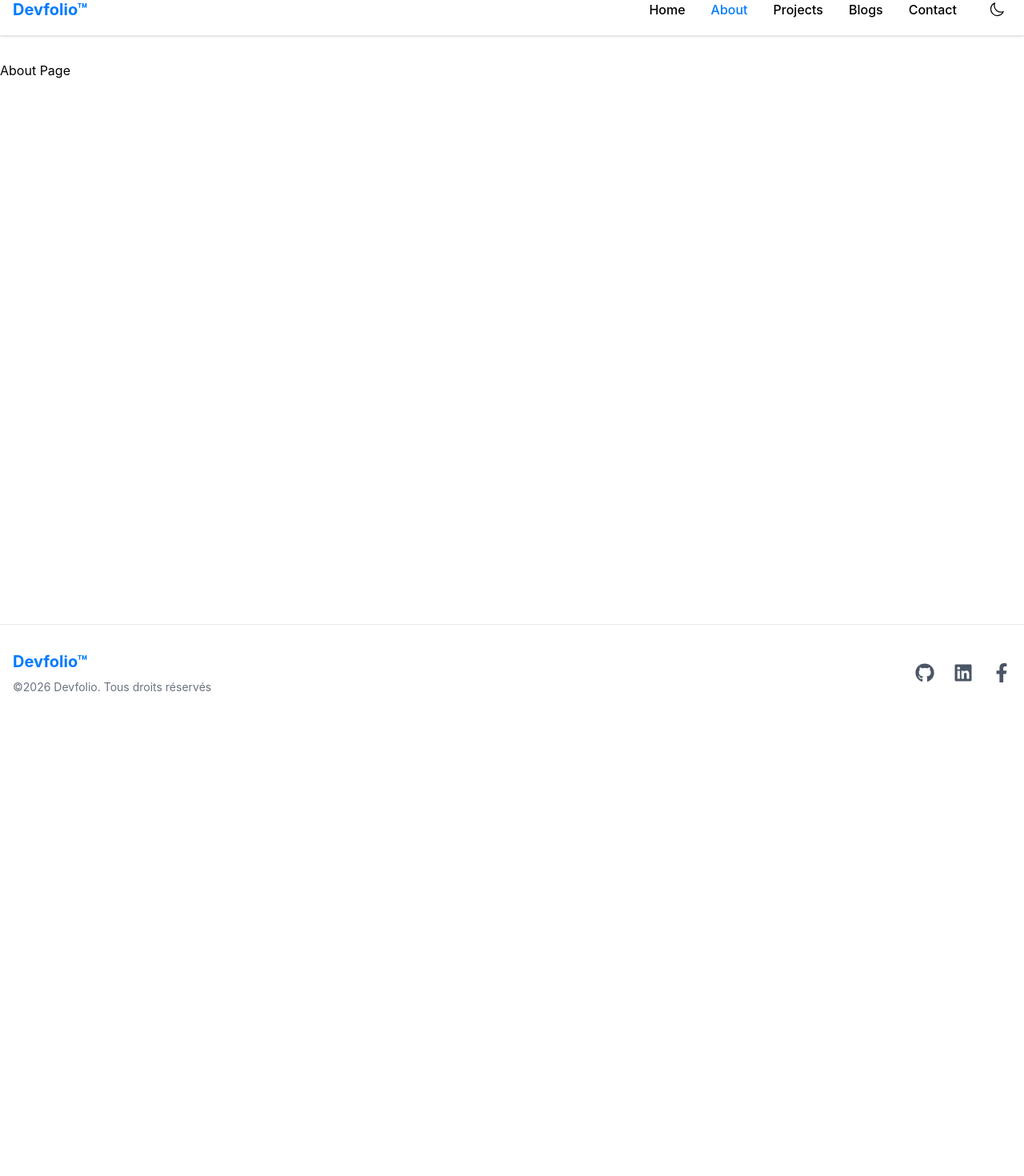
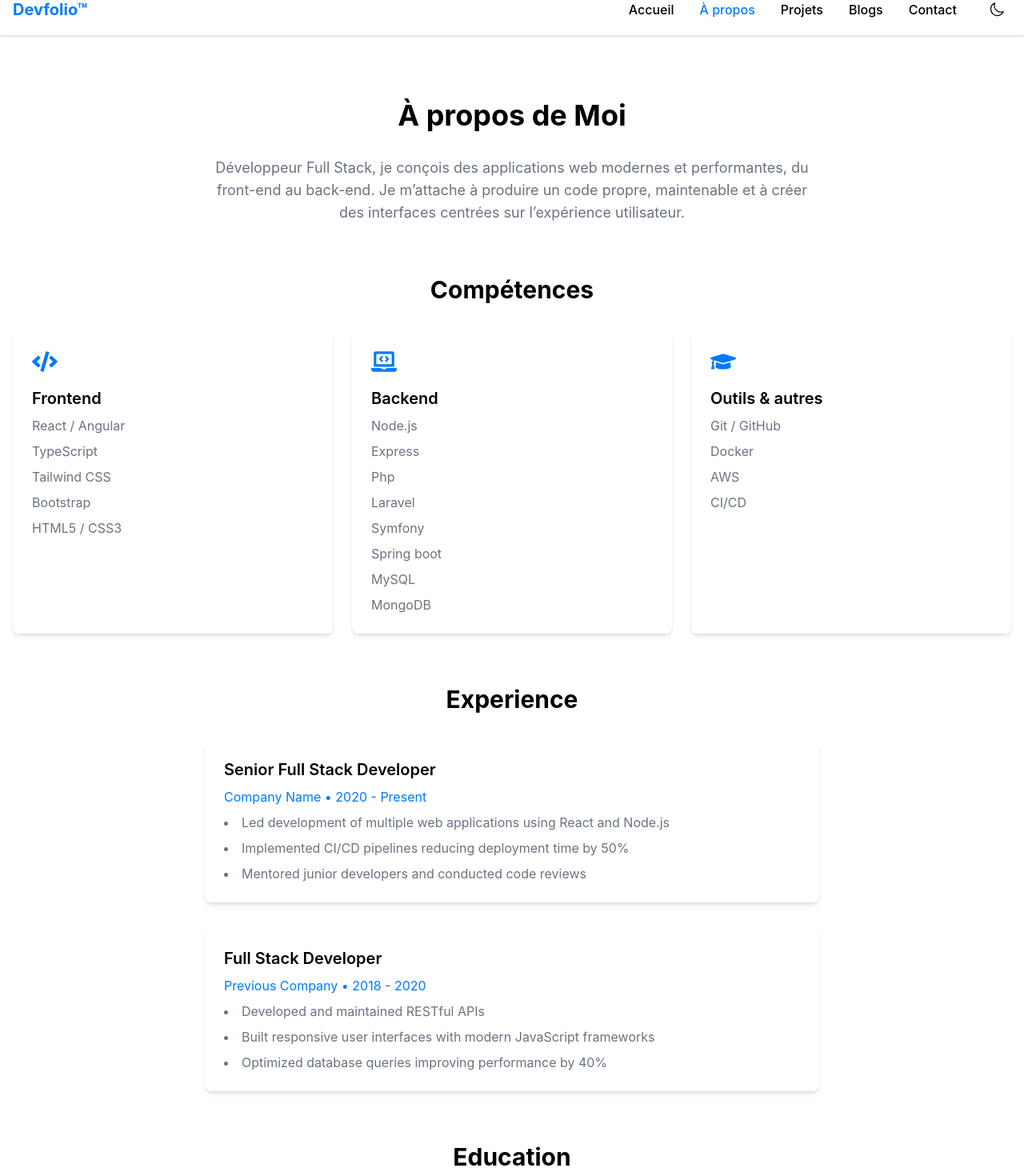
Before and after one commit to kevinkalenga/nextjs_portfolio, a Next.js app: page /about in a window 1280 px wide. Shown: the part 20-1490 px from the top of the page at 80% size. Before the commit the page ends 921 px from the top, so only its background shows below. Built offline with nearby package versions, Linux system fonts and the light colour scheme.

Commit message:
About Page

```diff
--- a/src/app/about/page.tsx
+++ b/src/app/about/page.tsx
@@ -1,7 +1,186 @@
- const About = () => {
+'use client'
+
+import { FaCode, FaLaptopCode, FaGraduationCap } from 'react-icons/fa'
+import { motion } from 'framer-motion'
+import {
+  fadeInUp,
+  fadeInDown,
+  fadeIn,
+  staggerContainer,
+  cardHover,
+  cardHoverSmall
+} from '@/src/app/utils/animations'
+
+export default function About() {
   return (
-    <div>About Page</div>
+    <div className="container max-w-7xl mx-auto py-12">
+      <motion.h1
+        className="text-4xl font-bold mb-8 text-center"
+        {...fadeInDown}
+      >
+        À propos de Moi
+      </motion.h1>
+
+      {/* Bio Section */}
+      <motion.section
+        className="mb-16"
+        {...fadeInUp}
+      >
+        <p className="text-lg text-secondary max-w-3xl mx-auto text-center">
+          Développeur Full Stack, je conçois des applications web modernes et performantes,
+          du front-end au back-end. Je m’attache à produire un code propre, maintenable et à
+           créer des interfaces centrées sur l’expérience utilisateur.
+        </p>
+      </motion.section>
+
+      {/* Skills Section */}
+      <motion.section
+        className="mb-16"
+        {...fadeIn}
+        transition={{ delay: 0.2 }}
+      >
+        <motion.h2
+          className="section-title"
+          {...fadeInUp}
+        >
+          Compétences
+        </motion.h2>
+        <motion.div
+          className="max-w-7xl mx-auto grid grid-cols-1 md:grid-cols-2 lg:grid-cols-3 gap-6"
+          variants={staggerContainer}
+          initial="initial"
+          animate="animate"
+        >
+          <motion.div
+            className="bg-white dark:bg-dark/50 p-6 rounded-lg shadow-md"
+            variants={fadeInUp}
+            {...cardHover}
+          >
+            <FaCode className="h-8 w-8 text-primary mb-4" />
+            <h3 className="text-xl font-semibold mb-2">Frontend</h3>
+            <ul className="text-secondary space-y-2">
+              <li>React / Angular</li>
+              <li>TypeScript</li>
+              <li>Tailwind CSS</li>
+              <li>Bootstrap</li>
+              <li>HTML5 / CSS3</li>
+            </ul>
+          </motion.div>
+
+          <motion.div
+            className="bg-white dark:bg-dark/50 p-6 rounded-lg shadow-md"
+            variants={fadeInUp}
+            {...cardHover}
+          >
+            <FaLaptopCode className="h-8 w-8 text-primary mb-4" />
+            <h3 className="text-xl font-semibold mb-2">Backend</h3>
+            <ul className="text-secondary space-y-2">
+              <li>Node.js</li>
+              <li>Express</li>
+              <li>Php</li>
+              <li>Laravel</li>
+              <li>Symfony</li>
+              <li>Spring boot</li>
+              <li>MySQL</li>
+              <li>MongoDB</li>
+            </ul>
+          </motion.div>
+
+          <motion.div
+            className="bg-white dark:bg-dark/50 p-6 rounded-lg shadow-md"
+            variants={fadeInUp}
+            {...cardHover}
+          >
+            <FaGraduationCap className="h-8 w-8 text-primary mb-4" />
+            <h3 className="text-xl font-semibold mb-2">Outils & autres</h3>
+            <ul className="text-secondary space-y-2">
+              <li>Git / GitHub</li>
+              <li>Docker</li>
+              <li>AWS</li>
+              <li>CI/CD</li>
+            </ul>
+          </motion.div>
+        </motion.div>
+      </motion.section>
+
+      {/* Experience Section */}
+      <motion.section
+        className="mb-16"
+        {...fadeIn}
+        transition={{ delay: 0.4 }}
+      >
+        <motion.h2
+          className="section-title"
+          {...fadeInUp}
+        >
+          Experience
+        </motion.h2>
+        <motion.div
+          className="max-w-3xl mx-auto space-y-8"
+          variants={staggerContainer}
+          initial="initial"
+          animate="animate"
+        >
+          <motion.div
+            className="bg-white dark:bg-dark/50 p-6 rounded-lg shadow-md"
+            variants={fadeInUp}
+            {...cardHoverSmall}
+          >
+            <h3 className="text-xl font-semibold mb-2">Senior Full Stack Developer</h3>
+            <p className="text-primary mb-2">Company Name • 2020 - Present</p>
+            <ul className="text-secondary list-disc list-inside space-y-2">
+              <li>Led development of multiple web applications using React and Node.js</li>
+              <li>Implemented CI/CD pipelines reducing deployment time by 50%</li>
+              <li>Mentored junior developers and conducted code reviews</li>
+            </ul>
+          </motion.div>
+
+          <motion.div
+            className="bg-white dark:bg-dark/50 p-6 rounded-lg shadow-md"
+            variants={fadeInUp}
+            {...cardHoverSmall}
+          >
+            <h3 className="text-xl font-semibold mb-2">Full Stack Developer</h3>
+            <p className="text-primary mb-2">Previous Company • 2018 - 2020</p>
+            <ul className="text-secondary list-disc list-inside space-y-2">
+              <li>Developed and maintained RESTful APIs</li>
+              <li>Built responsive user interfaces with modern JavaScript frameworks</li>
+              <li>Optimized database queries improving performance by 40%</li>
+            </ul>
+          </motion.div>
+        </motion.div>
+      </motion.section>
+
+      {/* Education Section */}
+      <motion.section
+        {...fadeIn}
+        transition={{ delay: 0.6 }}
+      >
+        <motion.h2
+          className="section-title"
+          {...fadeInUp}
+        >
+          Education
+        </motion.h2>
+        <motion.div
+          className="max-w-3xl mx-auto"
+          variants={staggerContainer}
+          initial="initial"
+          animate="animate"
+        >
+          <motion.div
+            className="bg-white dark:bg-dark/50 p-6 rounded-lg shadow-md"
+            variants={fadeInUp}
+            {...cardHoverSmall}
+          >
+            <h3 className="text-xl font-semibold mb-2">Bachelor of Science in Computer Science</h3>
+            <p className="text-primary mb-2">University Name • 2014 - 2018</p>
+            <p className="text-secondary">
+              Graduated with honors. Focused on software engineering and web development.
+            </p>
+          </motion.div>
+        </motion.div>
+      </motion.section>
+    </div>
   )
 }
-
-export default About;
--- a/src/app/components/Navbar.tsx
+++ b/src/app/components/Navbar.tsx
@@ -20,9 +20,9 @@ const Navbar = () => {
   }
 
   const menuItems = [
-      {href: "/", label: "Home"},
-      {href: "/about", label: "About"},
-      {href: "/projects", label: "Projects"},
+      {href: "/", label: "Accueil"},
+      {href: "/about", label: "À propos"},
+      {href: "/projects", label: "Projets"},
       {href: "/blogs", label: "Blogs"},
       {href: "/contact", label: "Contact"},
   ]
--- /dev/null
+++ b/src/app/utils/animations.ts
@@ -0,0 +1,60 @@
+export const fadeInUp = {
+  initial: { opacity: 0, y: 20 },
+  animate: { opacity: 1, y: 0 },
+  transition: { duration: 0.5 }
+}
+
+export const fadeInDown = {
+  initial: { opacity: 0, y: -20 },
+  animate: { opacity: 1, y: 0 },
+  transition: { duration: 0.5 }
+}
+
+export const fadeIn = {
+  initial: { opacity: 0 },
+  animate: { opacity: 1 },
+  transition: { duration: 0.5 }
+}
+
+export const staggerContainer = {
+  animate: {
+    transition: {
+      staggerChildren: 0.1
+    }
+  }
+}
+
+export const cardHover = {
+  whileHover: { scale: 1.05 },
+  transition: { type: "spring", stiffness: 300 }
+}
+
+export const cardHoverSmall = {
+  whileHover: { scale: 1.02 },
+  transition: { type: "spring", stiffness: 300 }
+}
+
+export const pageTransition = {
+  initial: { opacity: 0 },
+  animate: { opacity: 1 },
+  exit: { opacity: 0 },
+  transition: { duration: 0.5 }
+}
+
+export const slideInLeft = {
+  initial: { x: -60, opacity: 0 },
+  animate: { x: 0, opacity: 1 },
+  transition: { duration: 0.5 }
+}
+
+export const slideInRight = {
+  initial: { x: 60, opacity: 0 },
+  animate: { x: 0, opacity: 1 },
+  transition: { duration: 0.5 }
+}
+
+export const scaleIn = {
+  initial: { scale: 0.8, opacity: 0 },
+  animate: { scale: 1, opacity: 1 },
+  transition: { duration: 0.5 }
+}
```
